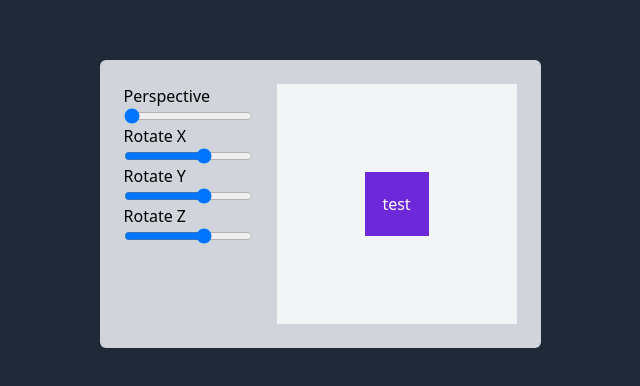
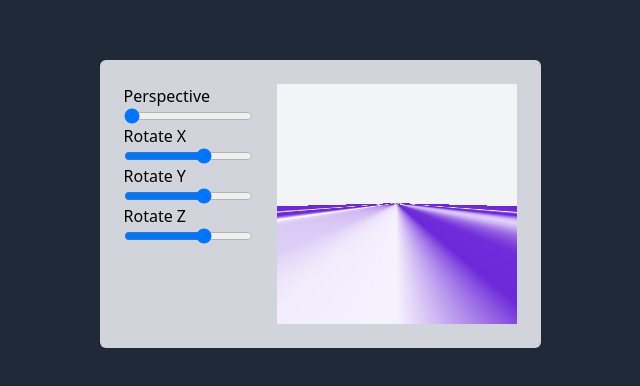
Before and after one commit to RilDev/perspective-playground, a Vue app: page / in a window 1280 px wide. Shown: the part 196-582 px from the top of the page, without its empty margins (320-960 px from the left). Built offline with nearby package versions, Linux system fonts and the light colour scheme.

Commit message:
add perspective

```diff
--- a/src/App.vue
+++ b/src/App.vue
@@ -23,9 +23,14 @@
       </section>
       <section>
         <div
-          class="bg-gray-100 w-60 h-60 flex items-center justify-center relative"
+          :style="{ perspective: `${perspective}px` }"
+          class="bg-gray-100 w-60 h-60 flex items-center justify-center relative overflow-hidden"
         >
           <div
+            :style="{
+              transformStyle: `preserve-3d`,
+              transform: `rotateX(50deg)`,
+            }"
             class="bg-purple-700 text-white w-16 h-16 flex items-center justify-center absolute"
           >
             test
@@ -46,14 +51,18 @@ const perspective = ref(0);
 watch(perspective, () => console.log(perspective.value));
 
 // computed
-// const containerStyles = computed(() => {
-//   perspective: `${perspective.value}px`;
-// });
+const containerStyles = computed(() => {
+  return {
+    perspective: `${perspective.value}px`,
+  };
+});
 
-// const elementStyles = computed(() => {
-//   transformStyle: `preserve-3d`,
-//   transform: `rotateX(-50deg)`,
-// });
+const elementStyles = computed(() => {
+  return {
+    transformStyle: `preserve-3d`,
+    transform: `rotateX(-50deg)`,
+  };
+});
 </script>
 
 <style>
```
